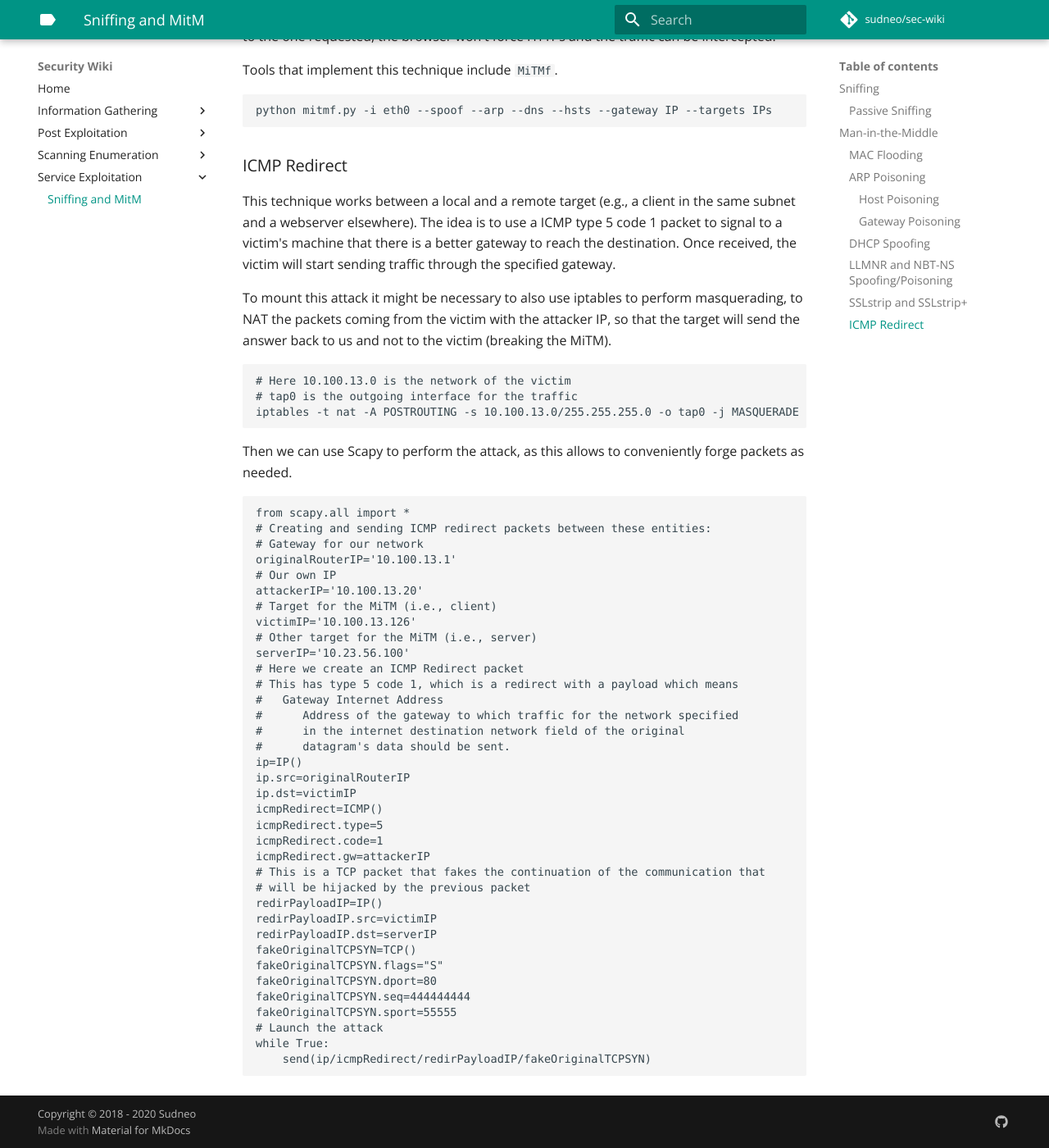
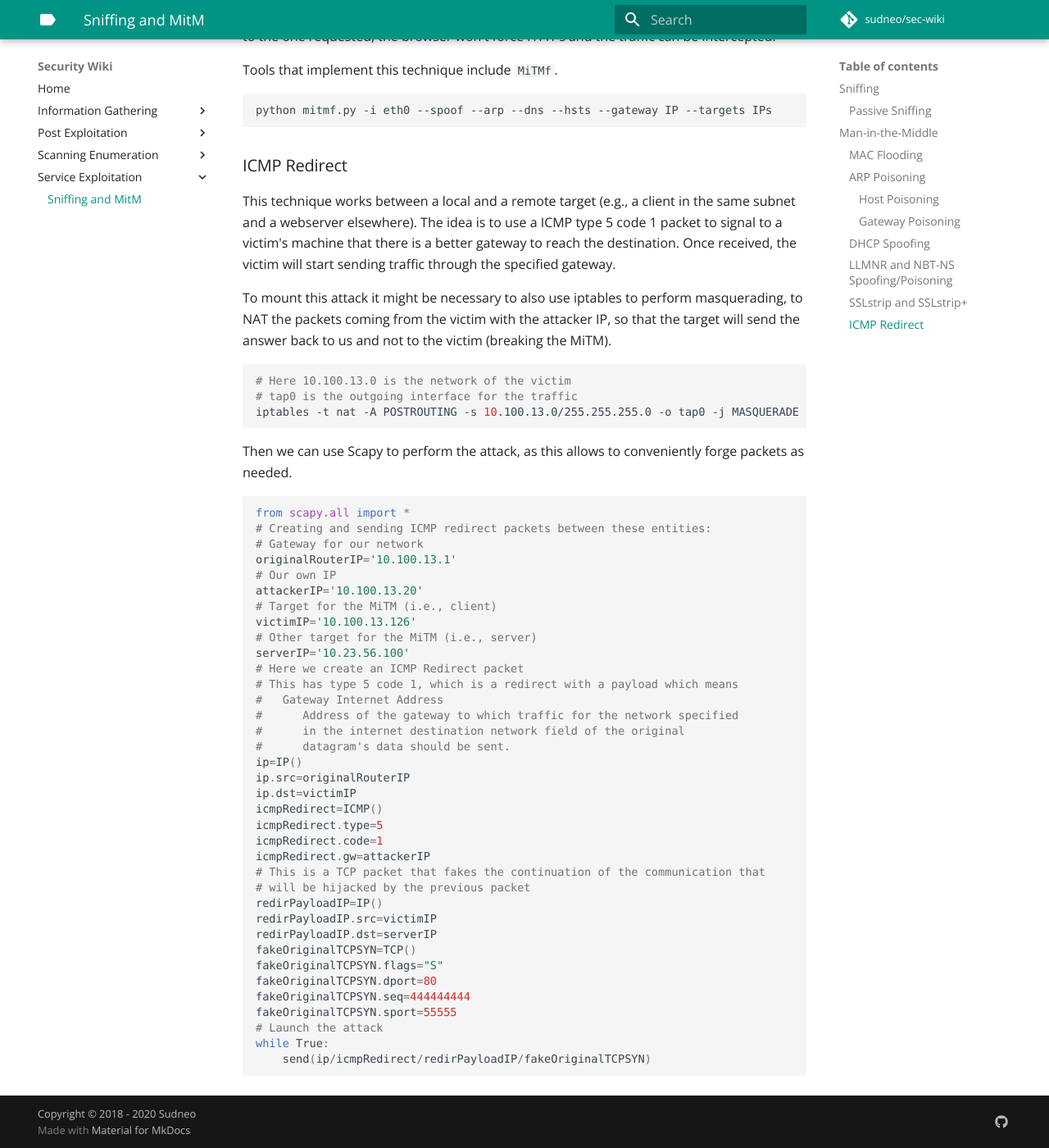
Before and after one commit to Sudneo/sec-wiki, an MkDocs documentation site: the page built from docs/Service_Exploitation/Sniffing_and_MitM.md, in a window 1280 px wide and 1400 px high, scrolled down 2733 px. Shown: the whole window at 82% size. Built offline with MkDocs 1.6.1 and Material for MkDocs 9.7.7, drawn with Linux system fonts in a browser that asks for light colours; some web fonts are replaced; comment, search, counter and statistics services are not loaded.

Commit message:
Adds better syntax highlighting

````diff
--- a/docs/Service_Exploitation/Sniffing_and_MitM.md
+++ b/docs/Service_Exploitation/Sniffing_and_MitM.md
@@ -129,7 +129,7 @@ To mount this attack it might be necessary to also use iptables to perform masqu
 packets coming from the victim with the attacker IP, so that the target will send the answer back to
 us and not to the victim (breaking the MiTM).
 
-```
+```bash
 # Here 10.100.13.0 is the network of the victim
 # tap0 is the outgoing interface for the traffic
 iptables -t nat -A POSTROUTING -s 10.100.13.0/255.255.255.0 -o tap0 -j MASQUERADE
@@ -137,7 +137,7 @@ iptables -t nat -A POSTROUTING -s 10.100.13.0/255.255.255.0 -o tap0 -j MASQUERAD
 
 Then we can use Scapy to perform the attack, as this allows to conveniently forge packets as needed.
 
-```
+```python
 from scapy.all import *
 # Creating and sending ICMP redirect packets between these entities:
 # Gateway for our network
````
